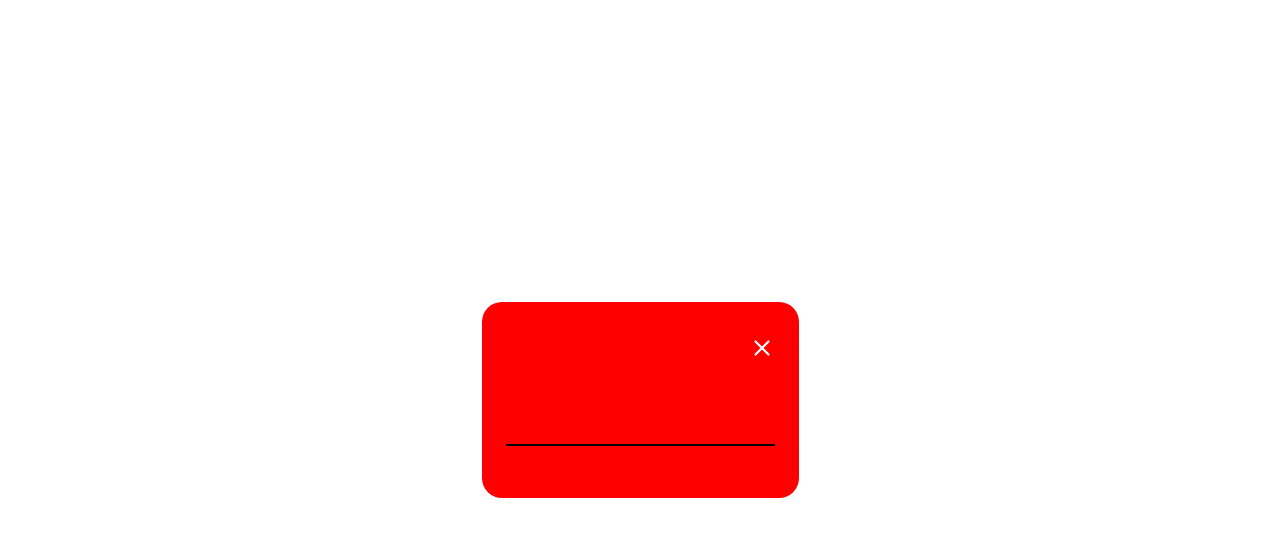
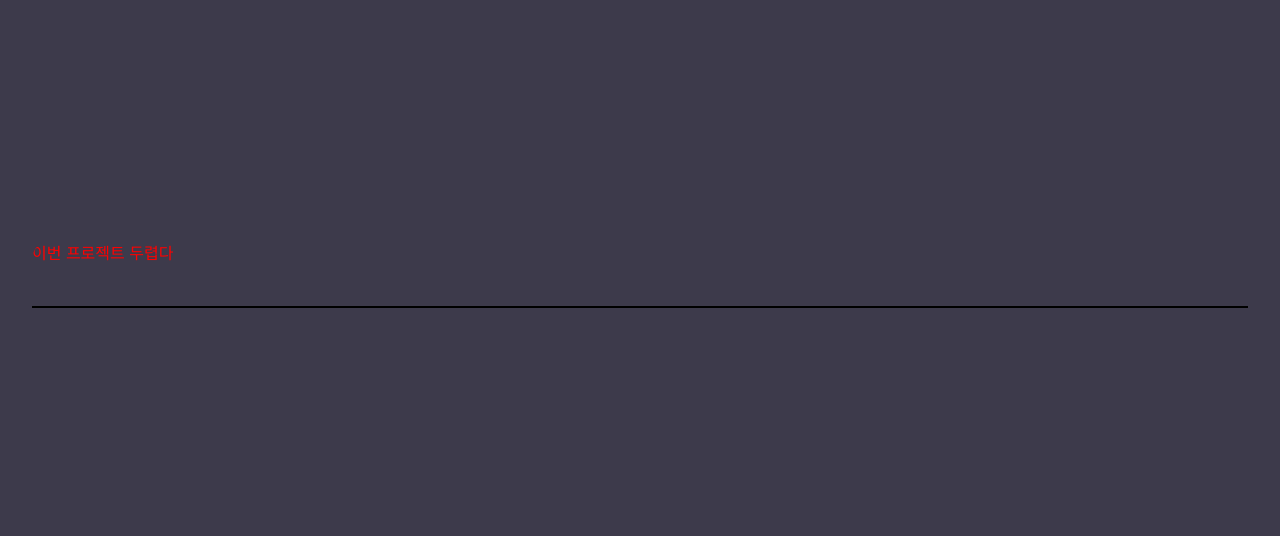
Before and after one commit to LILAC-Team/LILAC, a Next.js app in the folder frontend/: page / in a window 1280 px wide. Both pictures are taken after a click on the button "버튼". Shown: the top 536 px of the page. Built offline with nearby package versions, Linux system fonts and the light colour scheme.

Commit message:
✨ Feat: LargeModal 컴포넌트 제작
- [x] LargeModal 컴포넌트 제작

```diff
--- a/frontend/components/common/CommonModal/LargeModal/index.tsx
+++ b/frontend/components/common/CommonModal/LargeModal/index.tsx
@@ -0,0 +1,28 @@
+import { useEffect } from "react";
+import { createPortal } from "react-dom";
+import * as S from "./style";
+
+interface LargeModalProps {
+  handleSetShowModal: Function;
+  children: React.ReactNode;
+}
+
+const LargeModal = ({ handleSetShowModal, children }: LargeModalProps) => {
+  useEffect(() => {
+    document.body.style.overflow = "hidden";
+  }, []);
+
+  const closeModal = () => {
+    document.body.style.overflow = " auto";
+    handleSetShowModal();
+  };
+
+  return createPortal(
+    <S.Modal>
+      <S.ModalContent>{children}</S.ModalContent>
+    </S.Modal>,
+    document.body
+  );
+};
+
+export default LargeModal;
--- a/frontend/components/common/CommonModal/LargeModal/style.tsx
+++ b/frontend/components/common/CommonModal/LargeModal/style.tsx
@@ -0,0 +1,27 @@
+import styled from "styled-components";
+
+export const Modal = styled.div`
+  height: 100%;
+  width: 100vw;
+  z-index: 10;
+  position: fixed;
+  top: 0;
+  left: 0;
+  flex: 1;
+  padding: 2rem;
+  display: flex;
+  justify-content: center;
+  align-items: center;
+  background-color: var(-color-background);
+`;
+
+export const ModalContent = styled.div`
+  width: 100%;
+  min-height: 20rem;
+  background-color: transparent;
+  border-radius: 1.25rem;
+  /* padding: 2rem 1.5rem; */
+  /* margin: 0.75rem; */
+  box-sizing: border-box;
+  overflow-y: auto;
+`;
--- a/frontend/pages/index.tsx
+++ b/frontend/pages/index.tsx
@@ -3,6 +3,7 @@ import SmallModal from "@/components/common/CommonModal/SmallModal";
 import BasicInput from "@/components/common/BasicInput";
 import BasicSlider from "@/components/Home/BasicSlider";
 import DragAndDropWithClientOnly from "@/components/Container/DragAndDrop";
+import LargeModal from "@/components/common/CommonModal/LargeModal";
 
 const Home = ({ initValues = false, initInput = "" }) => {
   const [isModalOpen, setIsModalOpen] = useState(initValues);
@@ -29,7 +30,7 @@ const Home = ({ initValues = false, initInput = "" }) => {
   };
 
   return isModalOpen ? (
-    <SmallModal handleSetShowModal={handleModal}>
+    <LargeModal handleSetShowModal={handleModal}>
       <div>이번 프로젝트 두렵다</div>
       <BasicInput
         id="input"
@@ -39,7 +40,7 @@ const Home = ({ initValues = false, initInput = "" }) => {
         placeholder=""
         isReadOnly={false}
       />
-    </SmallModal>
+    </LargeModal>
   ) : (
     <Fragment>
       <button onClick={handleModal}>버튼</button>
```
